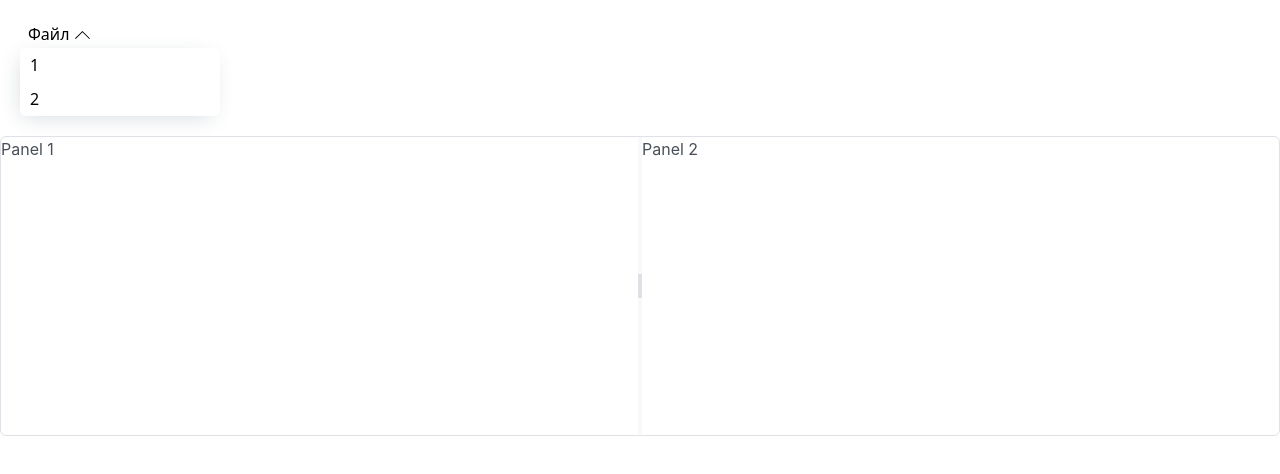
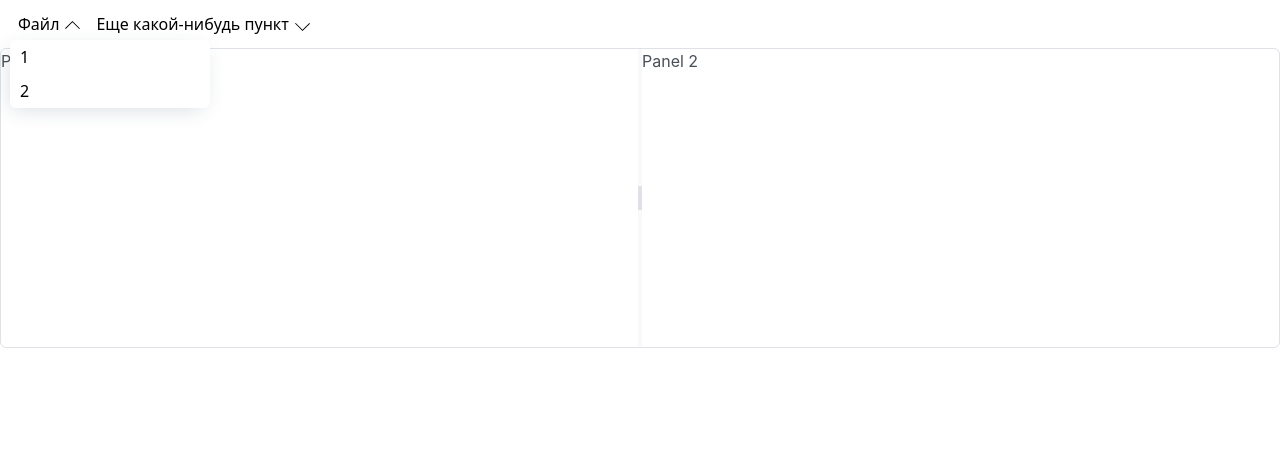
Before and after one commit to Apregot/VirtualEndoscopy, a React (Vite) app in the folder web/: page / in a window 1280 px wide. Both pictures are taken after a click on the button "Файл". Shown: the top 474 px of the page. Built offline with nearby package versions, Linux system fonts and the light colour scheme.

Commit message:
Показ списка при нажатии на кнопку открытия списка

```diff
--- a/web/src/components/base/SelectList.module.css
+++ b/web/src/components/base/SelectList.module.css
@@ -1,4 +1,4 @@
-.button:hover .arrow {
+.buttonOpened .arrow {
   transform: rotate(180deg);
 }
 
@@ -11,6 +11,10 @@
 }
 
 .list {
+  position: absolute;
+  top: 40px;
+  min-width: 200px;
+  background-color: #fff;
   border-radius: 0.375rem;
   max-width: 200px;
   -webkit-box-shadow: -3px 5px 21px -5px rgba(34, 60, 80, 0.2);
--- a/web/src/components/base/SelectList.module.scss
+++ b/web/src/components/base/SelectList.module.scss
@@ -1,8 +1,8 @@
-.button {
-  &:hover {
-    & .arrow {
-      transform: rotate(180deg);
-    }
+
+
+.buttonOpened {
+  & .arrow {
+    transform: rotate(180deg);
   }
 }
 
@@ -15,6 +15,10 @@
 }
 
 .list {
+  position: absolute;
+  top: 40px;
+  min-width: 200px;
+  background-color: #fff;
   border-radius: 0.375rem;
   max-width: 200px;
   -webkit-box-shadow: -3px 5px 21px -5px rgba(34, 60, 80, 0.2);
--- a/web/src/components/base/SelectList.tsx
+++ b/web/src/components/base/SelectList.tsx
@@ -1,4 +1,4 @@
-import React, { type ReactElement, type ReactNode } from 'react';
+import React, { type ReactElement, type ReactNode, useState } from 'react';
 import styles from './SelectList.module.scss';
 import { ReactComponent as Arrow } from './arrow.svg';
 interface TProps {
@@ -6,12 +6,23 @@ interface TProps {
 }
 
 export const SelectList = (props: TProps): ReactElement => {
+    const [opened, setOpen] = useState<boolean>(false);
+
+    const buttonStyles = opened
+        ? 'px-2 py-0.5 rounded-md hover:bg-neutral-100 transition-colors'
+        : `px-2 py-0.5 rounded-md hover:bg-neutral-100 transition-colors ${styles.buttonOpened}`;
+
+    const listDisplay = opened ? 'block' : 'none';
+
     return (
         <div>
-            <button className={`px-2 py-0.5 rounded-md hover:bg-neutral-100 transition-colors ${styles.button}`}>
+            <button
+                className={buttonStyles}
+                onClick={() => { setOpen(!opened); }}
+            >
                 <span className="mr-1.5">{props.children}</span><Arrow className={styles.arrow}/>
             </button>
-            <ul className={styles.list}>
+            <ul className={styles.list} style={{ display: listDisplay }}>
                 <li>1</li>
                 <li>2</li>
             </ul>
--- a/web/src/components/menu/Menu.module.css
+++ b/web/src/components/menu/Menu.module.css
@@ -1,5 +1,6 @@
 .menu {
-  padding: 20px;
+  padding: 10px;
+  display: flex;
 }
 
 /*# sourceMappingURL=Menu.module.css.map */
--- a/web/src/components/menu/Menu.module.scss
+++ b/web/src/components/menu/Menu.module.scss
@@ -1,3 +1,4 @@
 .menu {
-  padding: 20px;
+  padding: 10px;
+  display: flex;
 }
--- a/web/src/components/menu/Menu.tsx
+++ b/web/src/components/menu/Menu.tsx
@@ -6,6 +6,7 @@ export const Menu = (): ReactElement => {
     return (
         <div className={styles.menu}>
             <SelectList>Файл</SelectList>
+            <SelectList>Еще какой-нибудь пункт</SelectList>
         </div>
     );
 };
```
Also changed, not shown: 2 other files (tests, documents, lock files or other folders).
